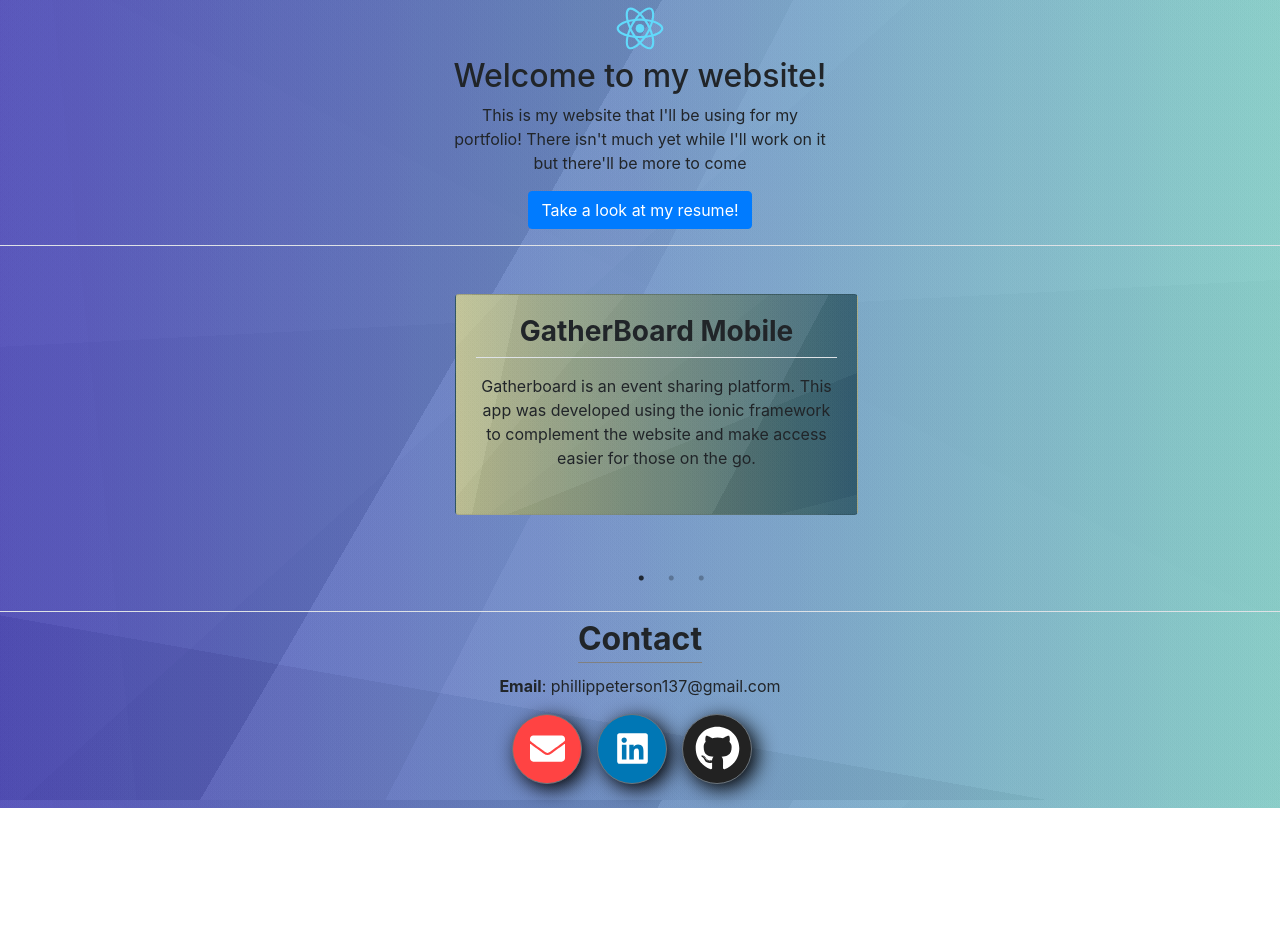
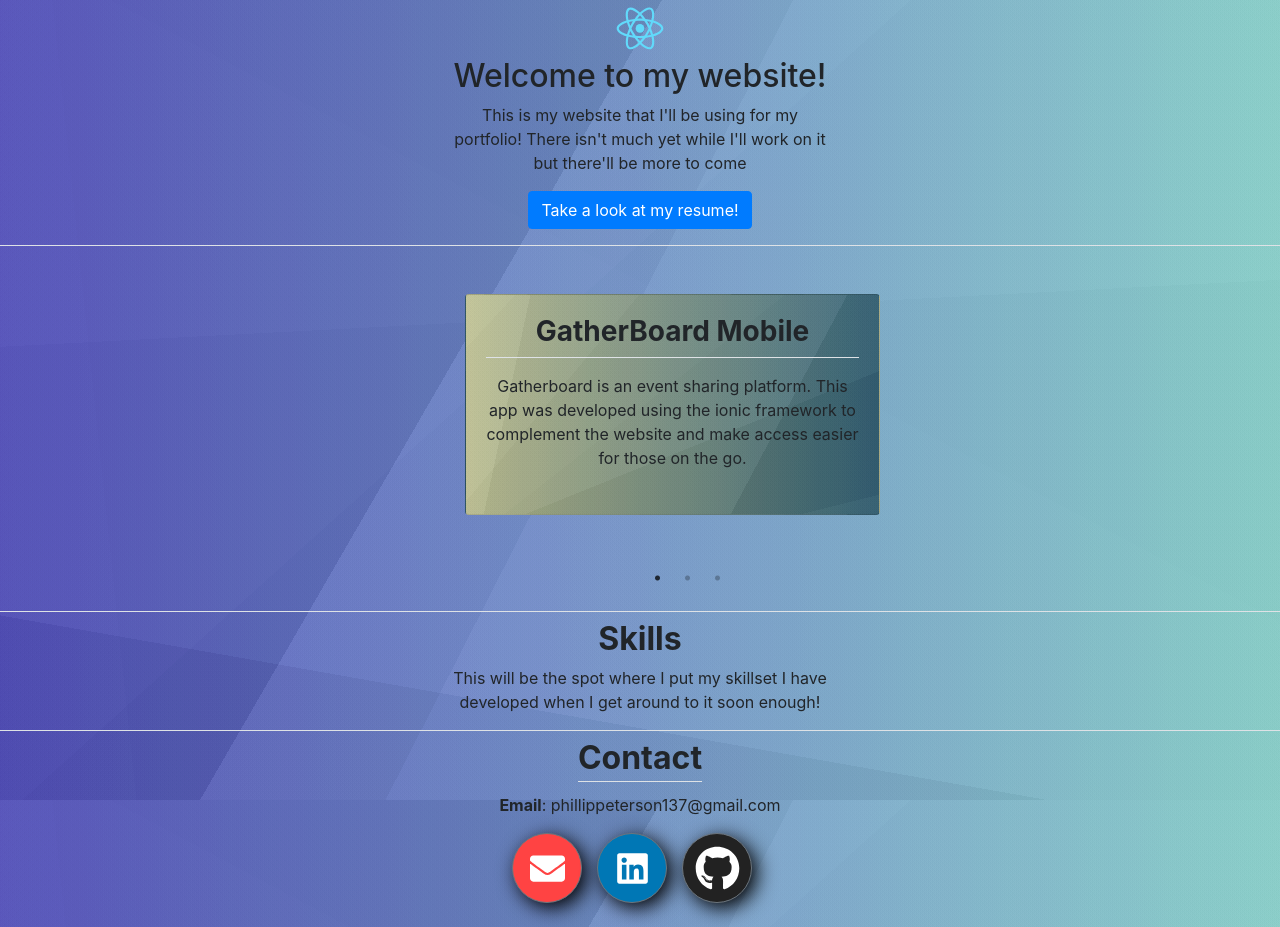
Before and after one commit to PhillipPeterson/phillpeterson.com, a React (Create React App) app: page / in a window 1280 px wide. Before the commit the page ends 808 px from the top, so only its background shows below. Built offline with nearby package versions, Linux system fonts and the light colour scheme.

Commit message:
Added skills section, removed span style from Footer as it's uneccessary

```diff
--- a/src/App.js
+++ b/src/App.js
@@ -3,6 +3,7 @@ import { Container, Row, Col } from 'reactstrap';
 import Header from './components/Header';
 import Footer from './components/Footer';
 import PortfolioSlider from './components/PortfolioSlider';
+import Skills from './components/Skills';
 
 const App = () => (
 	<Fragment>
@@ -12,17 +13,18 @@ const App = () => (
 		<main className="pt-5 center">
 
 			<Container className="pb-5">
-				<Row className="pt-0 w-100 px-4 px-xl-0 position-relative">
+				<Row className="pt-0 px-4 px-xl-0 position-relative">
 					<Col xs={4} sm={4} md={4} />
 					<Col md={5} className="pb-6 pb-md-0 mb-md-0 mx-md-0">
 						<PortfolioSlider />
-
 					</Col>
 					<Col xs={4} sm={4} md={4} />
 				</Row>
 
 			</Container>
+
 		</main>
+		<Skills />
 
 		<Footer />
 
--- a/src/components/Footer.js
+++ b/src/components/Footer.js
@@ -3,10 +3,6 @@ import { FaLinkedin, FaGithub, FaEnvelope } from 'react-icons/fa';
 import { Container, Button, Row, Col } from 'reactstrap';
 
 const style = {
-
-    span: {
-        borderBottom: '1px solid gray',
-    },
 
     email: {
         width: 70,
@@ -60,7 +56,7 @@ class Footer extends React.Component {
                     <Col md={4}>
 
                         <Container className="pt-2 center" >
-                            <span className="pb-1 h2" style={style.span}><b>Contact</b></span>
+                            <span className="pb-1 h2 border-bottom"><b>Contact</b></span>
                             <p className="pt-3"><b>Email</b>: phillippeterson137@gmail.com</p>
                         </Container>
 
--- /dev/null
+++ b/src/components/Skills.js
@@ -0,0 +1,32 @@
+import React, { Fragment } from 'react';
+
+import { Row, Col } from 'reactstrap';
+
+class Skills extends React.Component {
+
+	render() {
+
+        return (
+
+            <div className="pt-2 border-top">
+				<Row className="center">
+
+					<Col xs={4} sm={4} md={4} />
+
+					<Col md={4} >
+						<h2 className="font-weight-bold">Skills</h2>
+                        <p>This will be the spot where I put my skillset I have developed when I get around to it soon enough!</p>
+					</Col>
+
+					<Col xs={4} sm={4} md={4} />
+
+				</Row>
+                </div>
+
+
+		);
+	}
+
+}
+
+export default Skills;
```
